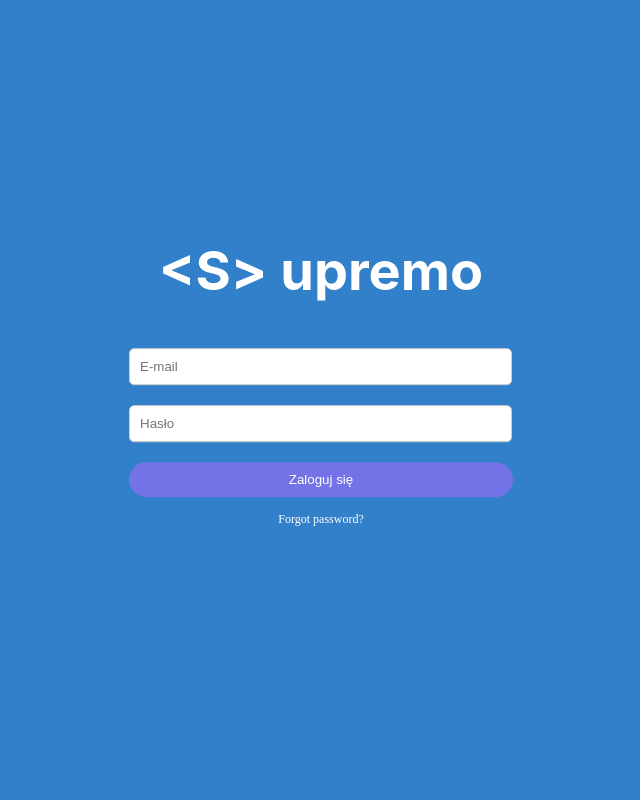
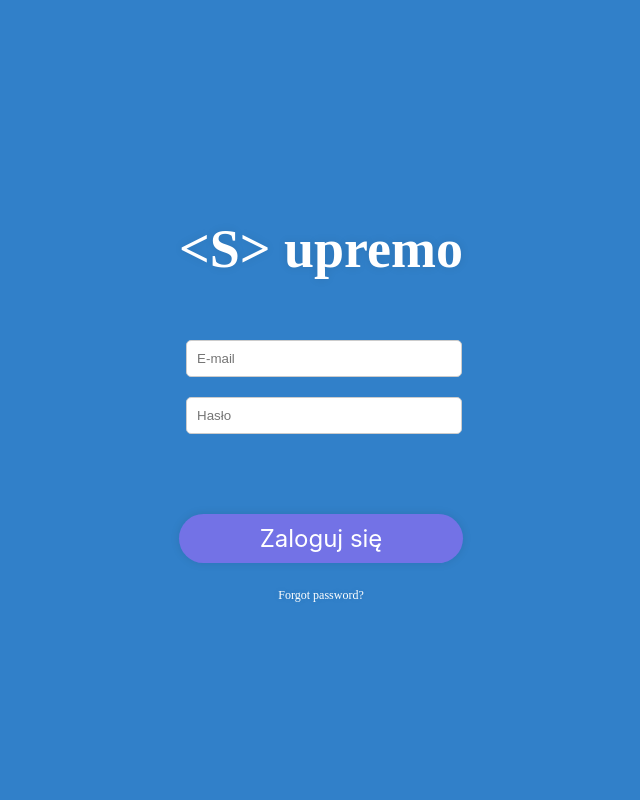
Before and after one commit to elzyr/Supremo, a PHP site: page /login.php in a window 1280 px wide. Shown: the whole page, without its empty margins (319-959 px from the left). Run offline with PHP 8.4, Linux system fonts and the light colour scheme.

Commit message:
Poprawa logowania css

```diff
--- a/login.css
+++ b/login.css
@@ -1,40 +1,28 @@
 body {
     background-color: #3180C9;
+    margin: 0;
+    display: flex;
+    justify-content: center;
+    align-items: center;
+    height: 100vh;
+}
+.container {
+    text-align: center;
+}
+h2 {
+    margin: 20px auto;
+    margin-bottom: 60px;
+    text-align: center;
+    font-family:'Century Gothic';
+    color: White;
+    font-size: 54px;
+    text-shadow: 0px 0px 10px rgba(0, 0, 0, 0.1);
 }
 
-.container {
-    width: 50%;
-    margin: 0 auto;
-    position: absolute;
-    top: 45%;
-    left: 50%;
-    transform: translate(-50%, -50%);
-    padding: 20px;
-    background-color: #3180c9;
-    border-radius: 10px;
-    display: flex;
-    flex-direction: column;
-    justify-content: center;
-    align-items: center
-
-}
-#login-form {
-    width: 60%;
-    display: flex;
-    flex-direction: column;
-    justify-content: center;
-    align-items: center
-}
-
-h2 {
-    text-align: center;
-    font-family: 'Inter', sans-serif;
-    color: White;
-    font-size: 54px;
-}
 
 .form-group {
-    width: 100%;
+    width: 95%;
+    margin: auto;
     position: relative;
     margin-bottom: 20px;
 }
@@ -76,8 +64,12 @@ h2 {
     border: none;
     border-radius: 5px;
     cursor: pointer;
+    margin-top: 60px;
+    margin-bottom: 10px;
+    font-family: 'Inter';
+    font-size: 24px;
+    box-shadow: 0px 0px 10px rgba(0, 0, 0, 0.1);
 }
-
 .btn-login {
     width: 100%;
     background-color: #7372E6;
@@ -92,5 +84,6 @@ h2 {
 .forgot_password{
     text-decoration: none;
     color: white;
+    text-shadow: 0px 0px 10px rgba(0, 0, 0, 0.1);
 
 }
```
Also changed, not shown: Strona_poczatkowa.php (+7 -3 lines).
